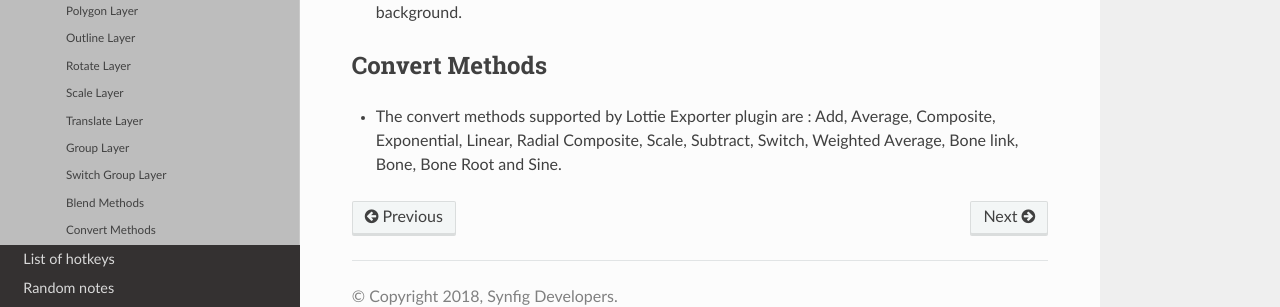
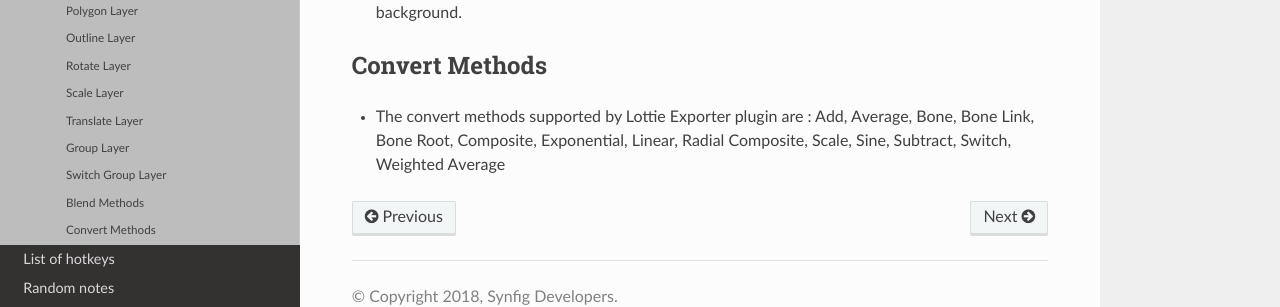
Before and after one commit to synfig/synfig-docs-dev, a Sphinx documentation site: the page built from docs/projects/lottie/supported.rst, in a window 1280 px wide and 900 px high, scrolled down 6884 px. Shown: the part 534-841 px from the top of the window. Built offline with Sphinx 7.4.7 and the Read the Docs theme 2.0.0, drawn with Linux system fonts in a browser that asks for light colours.

Commit message:
Add convert methods in alphabetical order

```diff
--- a/docs/projects/lottie/supported.rst
+++ b/docs/projects/lottie/supported.rst
@@ -369,4 +369,4 @@ Blend Methods
 
 Convert Methods
 ---------------
-- The convert methods supported by Lottie Exporter plugin are : Add, Average, Composite, Exponential, Linear, Radial Composite, Scale, Subtract, Switch, Weighted Average, Bone link, Bone, Bone Root and Sine.
+- The convert methods supported by Lottie Exporter plugin are : Add, Average, Bone, Bone Link, Bone Root, Composite, Exponential, Linear, Radial Composite, Scale, Sine, Subtract, Switch, Weighted Average
```
